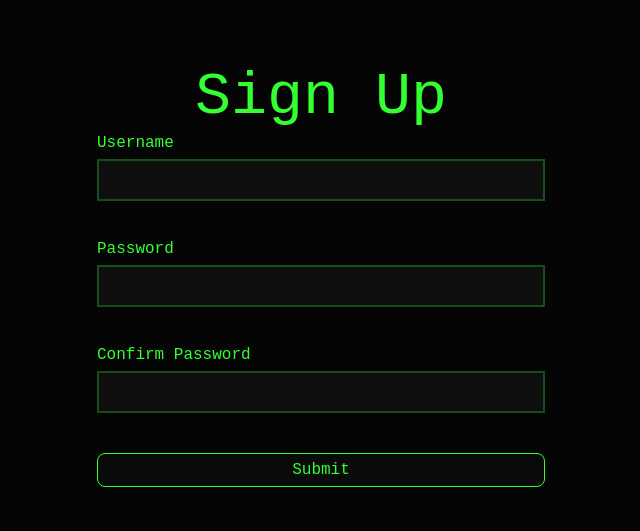
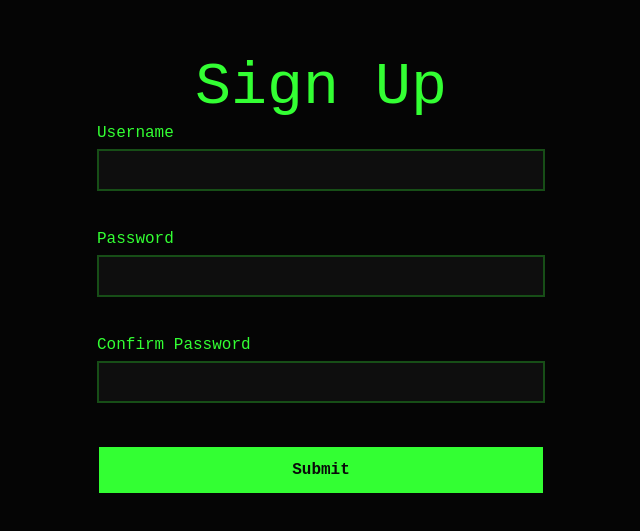
Before and after one commit to Damon-Thomas/Terminal-Chat, a React (Vite) app in the folder frontend/: page / in a window 1280 px wide. Shown: the part 119-650 px from the top of the page, without its empty margins (319-959 px from the left). Built offline with nearby package versions, Linux system fonts and the light colour scheme.

Commit message:
feat: create reusable Button component with custom styles; update SignUp form to use new Button component and add required attributes to input fields

```diff
--- a/frontend/src/App.css
+++ b/frontend/src/App.css
@@ -232,20 +232,6 @@ body {
   color: var(--accent-color);
 }
 
-button {
-  background: var(--background-color);
-  color: var(--text-color);
-  border: 1px solid var(--text-color);
-  padding: 8px 15px;
-  cursor: pointer;
-  transition: 0.3s;
-}
-
-button:hover {
-  background: var(--text-color);
-  color: var(--background-color);
-}
-
 /* Glitch Effect */
 @keyframes glitch-text {
   0% {
--- /dev/null
+++ b/frontend/src/components/Buttons/Button.tsx
@@ -0,0 +1,19 @@
+import "./button.css";
+
+export default function Button({
+  children,
+  className,
+  onClick,
+  type = "button",
+}: {
+  children: string;
+  className: string;
+  onClick: () => void;
+  type: "button" | "submit" | "reset";
+}) {
+  return (
+    <button type={type} className={className + " button"} onClick={onClick}>
+      {children}
+    </button>
+  );
+}
--- /dev/null
+++ b/frontend/src/components/Buttons/button.css
@@ -0,0 +1,37 @@
+.button {
+  background-image: linear-gradient(
+    90deg,
+    var(--secondary-text-color) 50%,
+    var(--text-color) 50%
+  );
+  background-size: 200% 100%;
+  background-position: right bottom;
+  border: none;
+  color: var(--background-color);
+  font-weight: bold;
+  padding: 15px 32px;
+  text-align: center;
+  text-decoration: none;
+  display: inline-block;
+  font-size: 16px;
+  margin: 4px 2px;
+  cursor: pointer;
+  border-radius: 0; /* blocky look */
+  transition: background-position 1s steps(10);
+}
+
+@keyframes hackerFlicker {
+  0%,
+  100% {
+    text-shadow: none;
+    filter: brightness(100%);
+  }
+  50% {
+    text-shadow: 0 0 10px var(--secondary-text-color);
+    filter: brightness(150%);
+  }
+}
+
+.button:hover {
+  background-position: left bottom;
+}
--- a/frontend/src/components/forms/auth/signup.tsx
+++ b/frontend/src/components/forms/auth/signup.tsx
@@ -1,3 +1,4 @@
+import Button from "../../Buttons/Button.tsx";
 import Input from "../../input/Input.tsx";
 import InputWrapper from "../../input/InputWrapper.tsx";
 import Label from "../../input/Label.tsx";
@@ -13,7 +14,13 @@ export default function SignUp() {
       <Form>
         <InputWrapper>
           <Label htmlFor="usernameSU" text="Username" className="" />
-          <Input className="" type="text" id="usernameSU" name="usernameSU" />
+          <Input
+            className=""
+            type="text"
+            id="usernameSU"
+            name="usernameSU"
+            required
+          />
         </InputWrapper>
         <InputWrapper>
           <Label htmlFor="passwordSU" text="Password" className="" />
@@ -22,6 +29,7 @@ export default function SignUp() {
             type="password"
             id="passwordSU"
             name="passwordSU"
+            required
           />
         </InputWrapper>
         <InputWrapper>
@@ -35,10 +43,13 @@ export default function SignUp() {
             type="password"
             id="confirmpasswordSU"
             name="confirmpasswordSU"
+            required
           />
         </InputWrapper>
 
-        <button type="submit">Submit</button>
+        <Button type="submit" className="" onClick={() => {}}>
+          Submit
+        </Button>
       </Form>
     </ModalContainer>
   );
--- a/frontend/src/components/input/Input.tsx
+++ b/frontend/src/components/input/Input.tsx
@@ -5,11 +5,13 @@ export default function Input({
   className,
   id,
   name,
+  required = false,
 }: {
   type: string;
   className: string;
   id: string;
   name: string;
+  required?: boolean;
 }) {
   return (
     <input
@@ -17,6 +19,7 @@ export default function Input({
       className={className + "input-box"}
       id={id}
       name={name}
+      required={required}
     />
   );
 }
--- a/frontend/src/components/input/Label.tsx
+++ b/frontend/src/components/input/Label.tsx
@@ -15,7 +15,7 @@ export default function Label({
     initTypewriter();
   }, []);
   return (
-    <label className={className + " label typewriter"} htmlFor={htmlFor}>
+    <label className={className + " label "} htmlFor={htmlFor}>
       {text}
     </label>
   );
```
